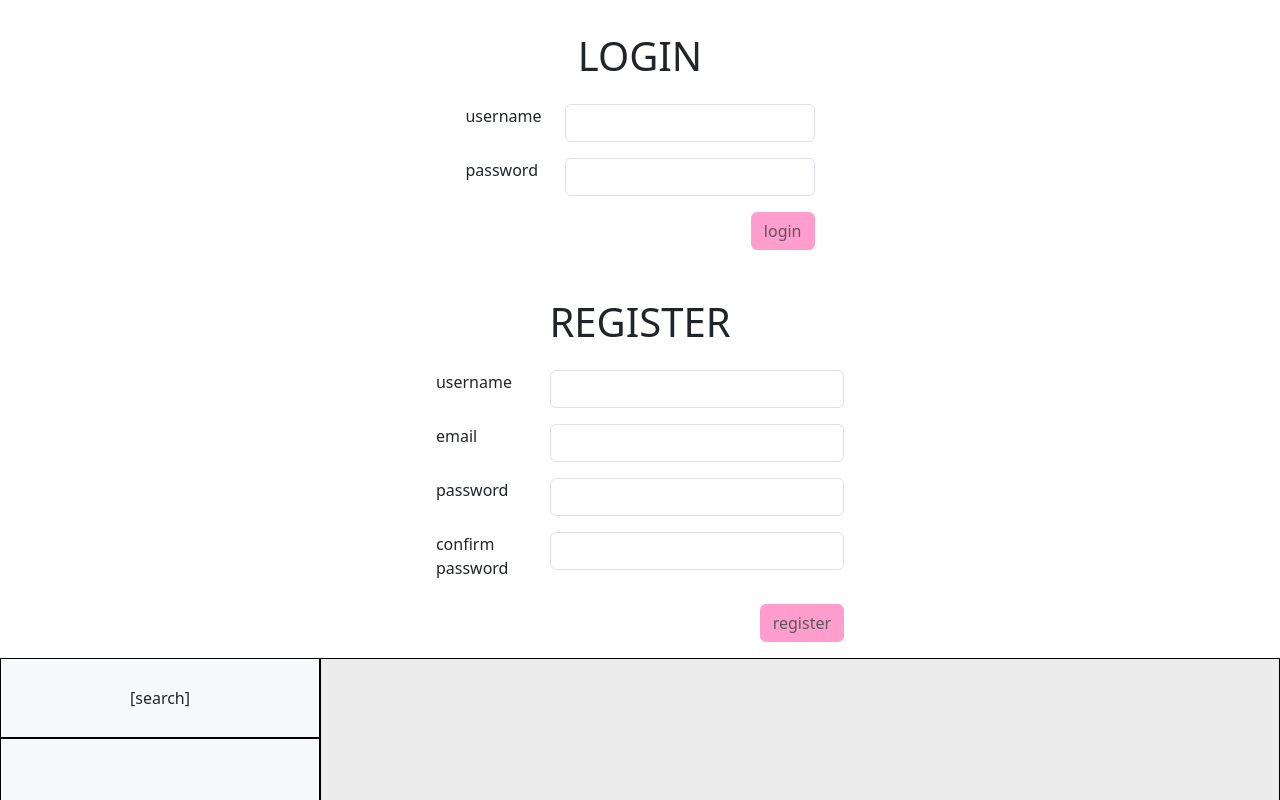
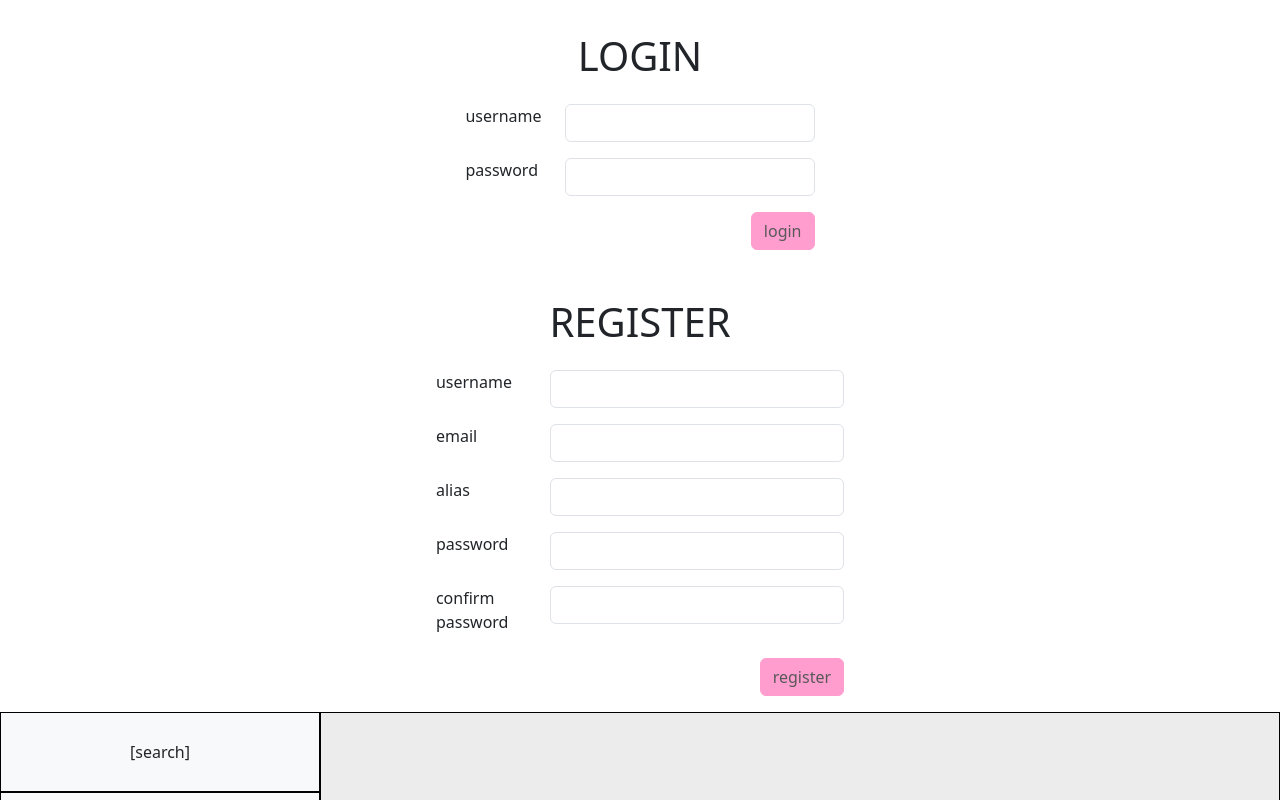
Before and after one commit to Darlinx25/Pichon, an Angular app in the folder frontend/: page / in a window 1280 px wide. Shown: the top 800 px of the page. Built offline with nearby package versions, Linux system fonts and the light colour scheme.

Commit message:
Comenzamos implementacion backend de register

```diff
--- a/frontend/src/app/components/register/register.html
+++ b/frontend/src/app/components/register/register.html
@@ -11,6 +11,12 @@
             <label class="form-label w-25" for="title">email</label>
             <div class="w-75">
                 <input class="form-control" id="email" formControlName="email" type="email" />
+            </div>
+        </div>
+        <div class="d-flex gap-3 mb-3">
+            <label class="form-label w-25" for="title">alias</label>
+            <div class="w-75">
+                <input class="form-control" id="alias" formControlName="alias" type="text" />
             </div>
         </div>
         <div class="d-flex gap-3 mb-3">
--- a/frontend/src/app/components/register/register.ts
+++ b/frontend/src/app/components/register/register.ts
@@ -13,6 +13,7 @@ export class Register {
   registerForm = this.formBuilder.group({
     username: ['', [Validators.required, Validators.minLength(3)]],
     email: ['', [Validators.required, Validators.email]],
+    alias: ['', [Validators.required]],
     password: ['', [Validators.required, Validators.minLength(12)]],
     confirmPassword: ['', [Validators.required, Validators.minLength(12)]]
   });
@@ -23,6 +24,10 @@ export class Register {
 
   get email() {
     return this.registerForm.get('email');
+  }
+
+  get alias() {
+    return this.registerForm.get('alias');
   }
 
   get password() {
```
Also changed, not shown: 1 other file (tests, documents, lock files or other folders).
